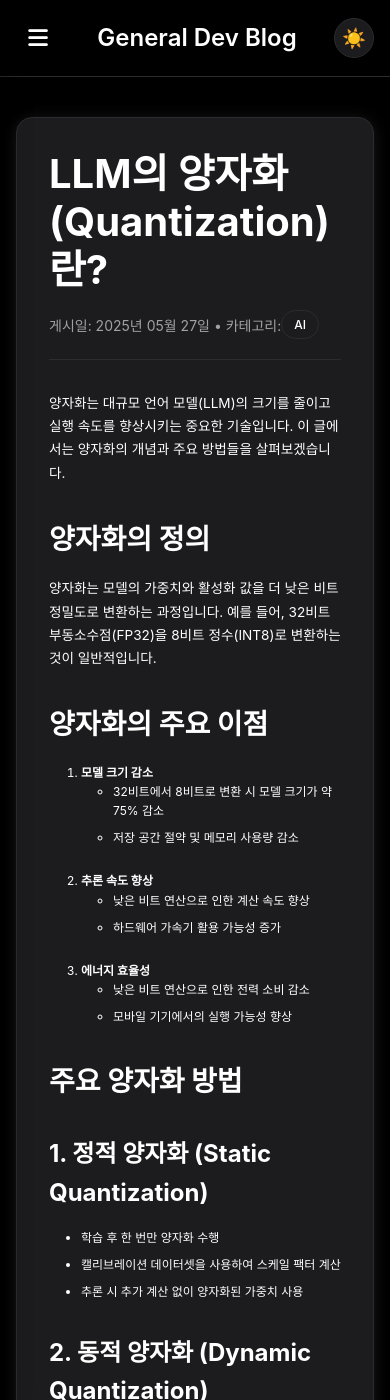
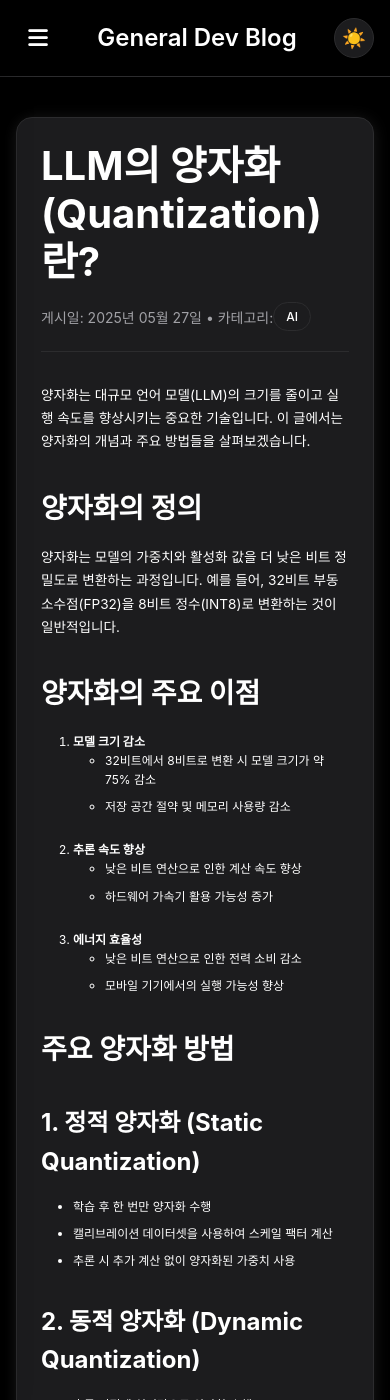
Before and after one commit to jihoonyDev/jihoonyDev.github.io, a Jekyll site: the page built from _posts/AI/2025-05-27-LLM의 양자화(Quantization)란?.md, in a window 390 px wide and 1400 px high. Built offline with Jekyll 4.4.1, drawn with Linux system fonts in a browser that asks for light colours.

Commit message:
Update style.css

```diff
--- a/assets/css/style.css
+++ b/assets/css/style.css
@@ -629,6 +629,22 @@ footer p {
     .post-card {
         padding: 1.5rem;
     }
+
+    /* 모바일에서 포스트 콘텐츠 가로 폭 제한 */
+    .post-content {
+        max-width: 100%;
+        padding: 1.5rem;
+    }
+
+    .container > .post-content {
+        margin: 2rem auto;
+        max-width: 100%;
+    }
+
+    .post-layout .post-content {
+        max-width: 100%;
+        padding: 1.5rem;
+    }
 }
 
 /* Smooth scrolling */
```
